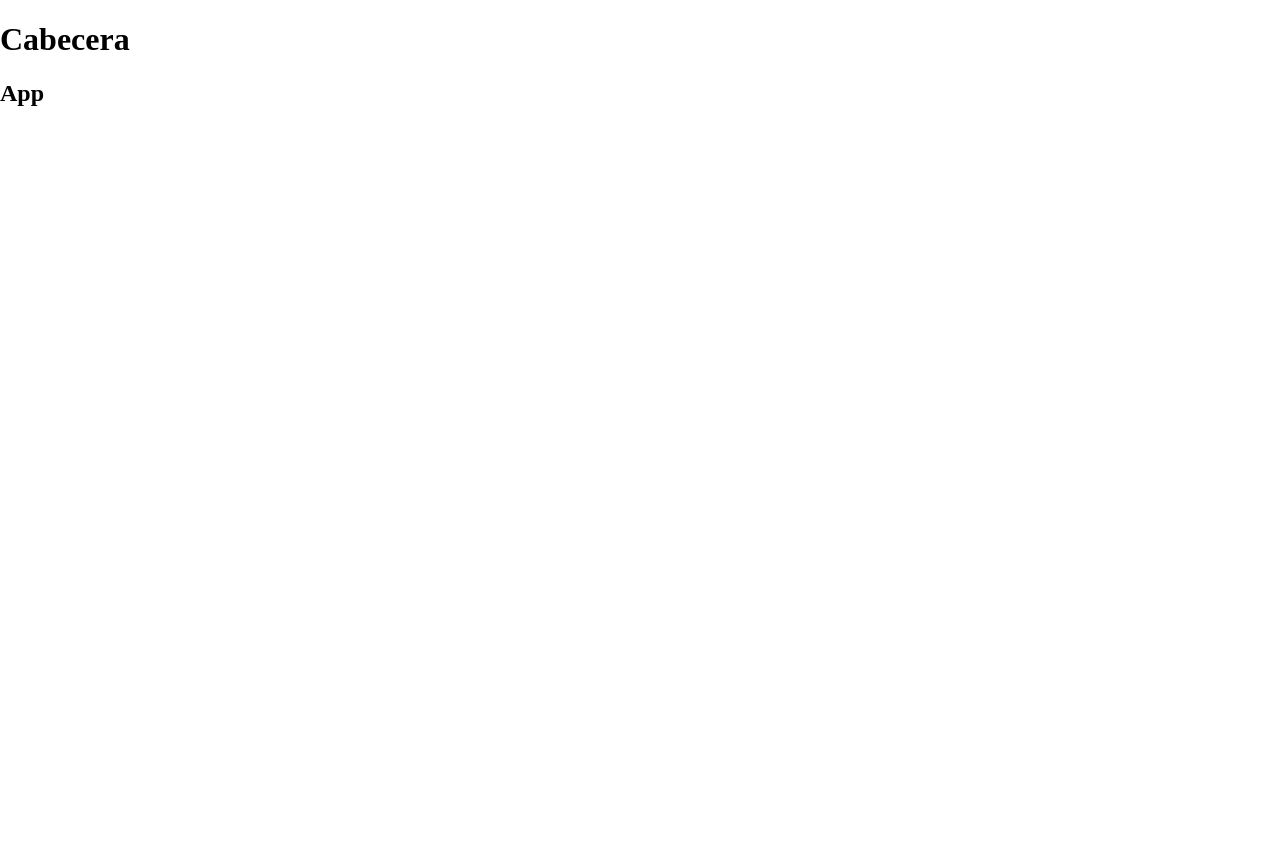
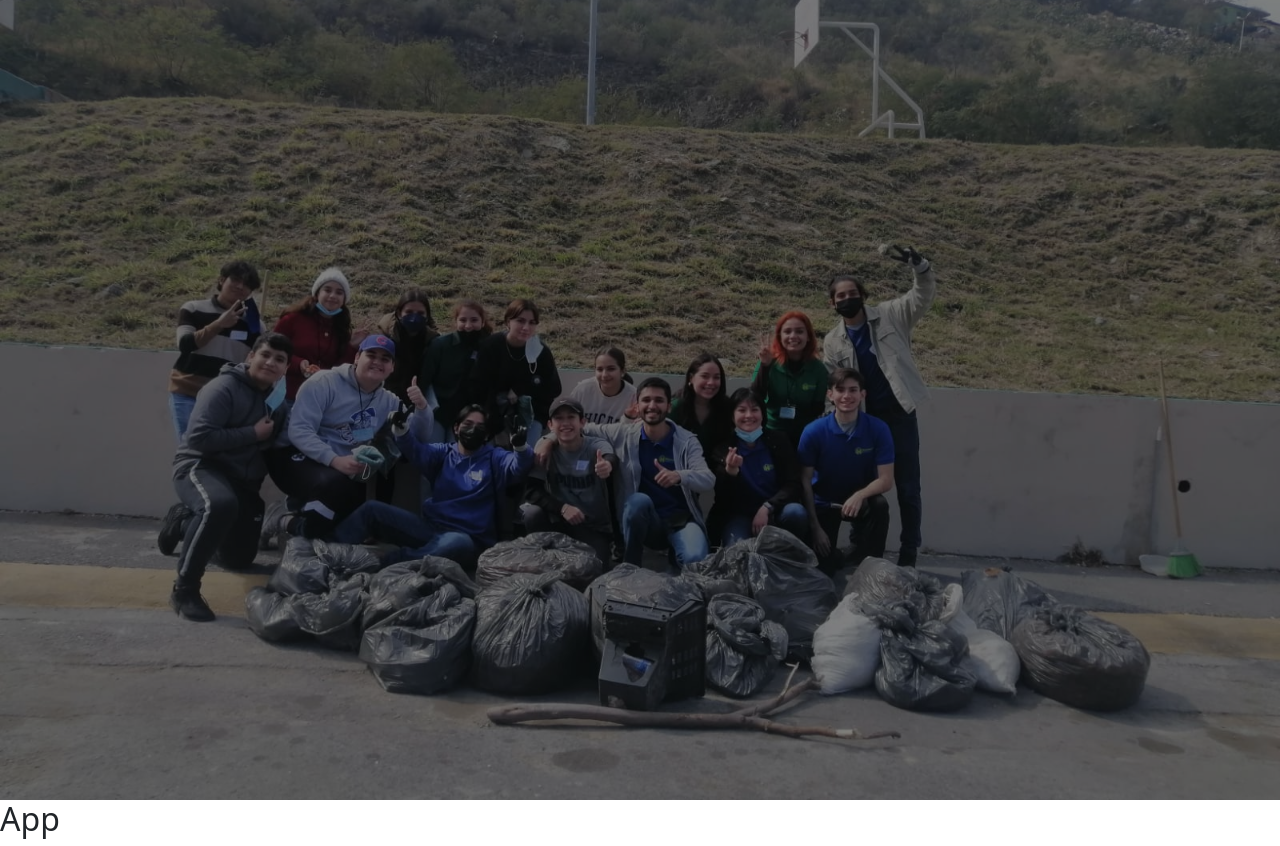
Before and after one commit to Cristiansb2003/Hagamoslo_Monterrey, a React (Vite) app: page / in a window 1280 px wide. Before the commit the page ends 800 px from the top, so only its background shows below. Built offline with nearby package versions, Linux system fonts and the light colour scheme.

Commit message:
Se agrego el carrucel con la opacidad requerida

```diff
--- a/package.json
+++ b/package.json
@@ -9,6 +9,8 @@
     "preview": "vite preview"
   },
   "dependencies": {
+    "@popperjs/core": "^2.11.6",
+    "bootstrap": "^5.2.3",
     "react": "^18.2.0",
     "react-dom": "^18.2.0"
   },
@@ -16,6 +18,7 @@
     "@types/react": "^18.0.24",
     "@types/react-dom": "^18.0.8",
     "@vitejs/plugin-react": "^2.2.0",
+    "sass": "^1.56.1",
     "vite": "^3.2.3"
   }
 }
--- a/src/Cabecera/Cabecera.jsx
+++ b/src/Cabecera/Cabecera.jsx
@@ -1,9 +1,30 @@
-function Cabecera(){
-    return(
-        <div>
-            <h1>Cabecera</h1>
+import Menu from "../Menu/Menu";
+import img1 from "./../assets/actividad_piloto/1.jpg";
+import st from "./cabecera.module.css";
+function Cabecera() {
+  return (
+    <div className={st.contenedor}>
+      {/* <Menu/> */}
+      <div
+        id="carouselExampleControls"
+        className="carousel slide"
+        data-bs-ride="carousel"
+      >
+        <div className="carousel-inner">
+          <div className="carousel-item active">
+            <img src={img1} className="d-block w-100" alt="..." />
+          </div>
+
+          <div className="carousel-item">
+            <img src={img1} className="d-block w-100" alt="..." />
+          </div>
+          <div className="carousel-item">
+            <img src={img1} className="d-block w-100" alt="..." />
+          </div>
         </div>
-    );
+      </div>
+    </div>
+  );
 }
 
 export default Cabecera;
--- /dev/null
+++ b/src/Cabecera/cabecera.module.css
@@ -0,0 +1,8 @@
+img{
+    height: 100vh;
+    object-fit: cover;
+    opacity: .5;
+}
+.contenedor{
+    background-color: #000
+}
--- /dev/null
+++ b/src/Menu/Menu.jsx
@@ -0,0 +1,9 @@
+
+import st from './menu.module.css'
+function Menu(){
+    return (
+        <div  className={st.contenedor}>Menu</div>
+    )
+}
+
+export default Menu;
--- /dev/null
+++ b/src/Menu/menu.module.css
@@ -0,0 +1,5 @@
+.contenedor{
+    width: 100%;
+    height: 5rem;
+    border: solid #fff;
+}
--- a/src/main.jsx
+++ b/src/main.jsx
@@ -2,6 +2,8 @@ import React from 'react'
 import ReactDOM from 'react-dom/client'
 import App from './App'
 import './index.css'
+import 'bootstrap/dist/css/bootstrap.min.css'
+import 'bootstrap/dist/js/bootstrap.bundle'
 
 ReactDOM.createRoot(document.getElementById('root')).render(
   <React.StrictMode>
--- a/vite.config.js
+++ b/vite.config.js
@@ -3,5 +3,6 @@ import react from '@vitejs/plugin-react'
 
 // https://vitejs.dev/config/
 export default defineConfig({
-  plugins: [react()]
+  plugins: [react()],
+
 })
```
Also changed, not shown: src/assets/actividad_piloto/1.jpg (added), 1 other file (tests, documents, lock files or other folders).
